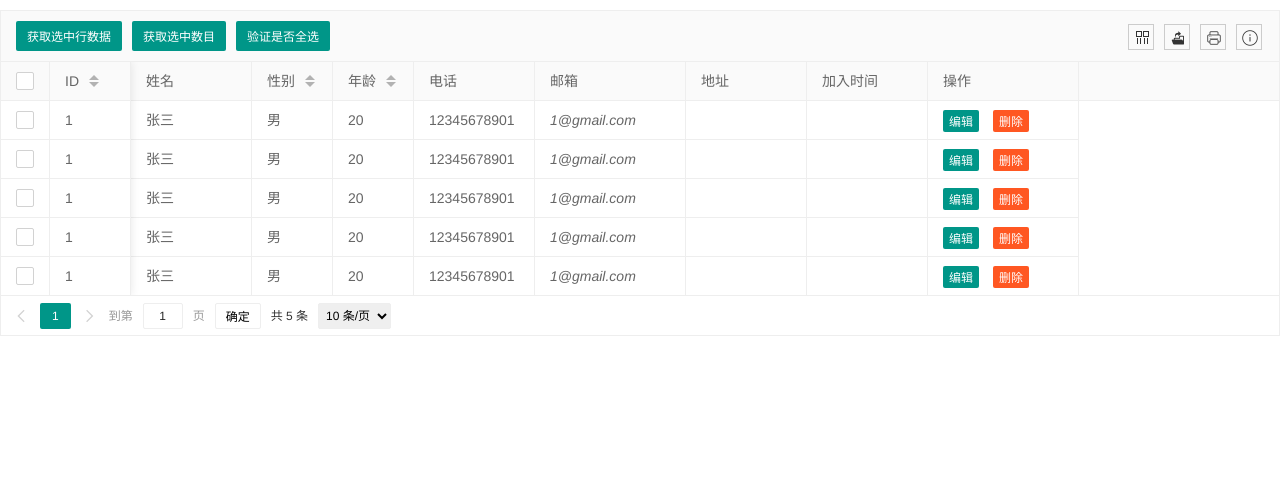
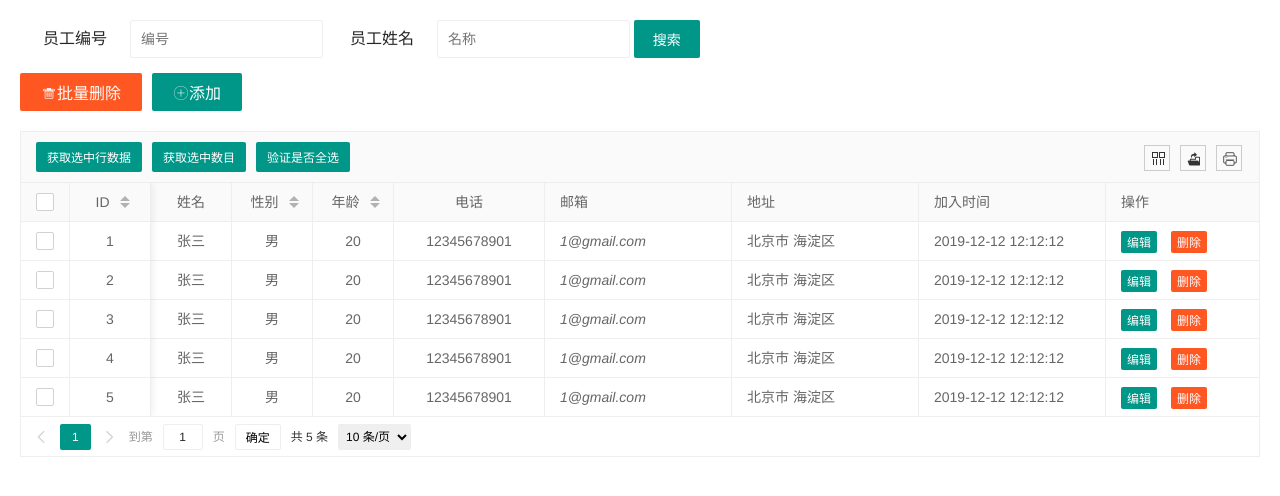
Before and after one commit to Acredcorping/web, a website: page pages/employeeManagement.html in a window 1280 px wide. Drawn offline with Linux system fonts and the light colour scheme.

Commit message:
添加function-util.js

```diff
--- a/app.js
+++ b/app.js
@@ -8,7 +8,7 @@ app.use(cors());
 app.use(bodyParser.json());
 
 //添加会议室
-app.post('/add-room-data', (req, res) => {
+app.post('/save-room-data', (req, res) => {
   const newRoom = req.body;
   const fs = require('fs');
     // 读取JSON文件
--- a/pages/employeeManagement.html
+++ b/pages/employeeManagement.html
@@ -1,14 +1,43 @@
 <!DOCTYPE html>
 <html>
+
 <head>
     <meta charset="utf-8">
     <title>人员管理</title>
     <meta name="renderer" content="webkit">
     <meta http-equiv="X-UA-Compatible" content="IE=edge,chrome=1">
     <meta name="viewport" content="width=device-width, initial-scale=1, maximum-scale=1">
-  <link rel="stylesheet" href="../static/layui-v2.6.8/layui/css/layui.css"  media="all">
+    <link rel="stylesheet" href="../static/layui-v2.6.8/layui/css/layui.css" media="all">
+    <link rel="stylesheet" href="../static/css/employeeManagement.css">
+    </link>
 </head>
+
 <body>
+    <div class="table-body" style="margin: 20px">
+        <div class="search" style="margin-top: 20px;">
+            <div class="layui-inline">
+                <label class="layui-form-label search-hint">员工编号</label>
+                <div class="layui-inline">
+                    <input class="layui-input" placeholder="编号" name="id" id="demoReload" autocomplete="off">
+                </div>
+            </div>
+            <div class="layui-inline">
+                <label class="layui-form-label search-hint">员工姓名</label>
+                <div class="layui-inline">
+                    <input class="layui-input" placeholder="名称" name="id" id="demoReload" autocomplete="off">
+                </div>
+            </div>
+            <button class="layui-btn" data-type="reload">搜索</button>
+        </div>
+
+        <div class="layui-btn-container add-del-btn">
+            <button type="button" class="layui-btn layui-btn-danger">
+                <i class="layui-icon layui-icon-delete">批量删除</i>
+            </button>
+            <button type="button" class="layui-btn" href="#" id="addConferenceRoomButton">
+                <i class="layui-icon layui-icon-add-circle-fine" id="addConferenceRoomButton">添加</i>
+            </button>
+        </div>
 
         <table class="layui-hide" id="employeeTable" lay-filter="test"></table>
 
@@ -28,6 +57,7 @@
 
         <script src="../static/layui-v2.6.8/layui/layui.js" charset="utf-8"></script>
         <script src="../static/js/employeeManagement.js"></script>
+    </div>
+</body>
 
-</body>
 </html>
--- /dev/null
+++ b/static/css/employeeManagement.css
@@ -0,0 +1,11 @@
+.search-hint{
+    display: block;
+    text-align: center;
+    font-size: 16px;
+    font-family: Arial, sans-serif;
+}
+
+.add-del-btn{
+    margin-top: 15px;
+    margin-bottom: 10px;
+}
--- a/static/js/employeeManagement.js
+++ b/static/js/employeeManagement.js
@@ -5,24 +5,21 @@ layui.use('table', function(){
       elem: '#employeeTable'
       ,url:'../static/json/employees.json'
       ,toolbar: '#toolbarDemo' //开启头部工具栏，并为其绑定左侧模板
-      ,defaultToolbar: ['filter', 'exports', 'print', { //自定义头部工具栏右侧图标。如无需自定义，去除该参数即可
-        title: '提示'
-        ,layEvent: 'LAYTABLE_TIPS'
-        ,icon: 'layui-icon-tips'
-      }]
+      ,cellMinWidth: 80
+      ,defaultToolbar: ['filter', 'exports', 'print']
       ,title: '用户数据表'
       ,cols: [[
-        {type: 'checkbox', fixed: 'left'}
-        ,{field:'e_id', title:'ID', width:80, fixed: 'left', unresize: true, sort: true}
-        ,{field:'e_name', title:'姓名', width:120}
-        ,{field:'e_sex', title:'性别', width:80, sort: true}
-        ,{field:'e_age', title:'年龄', width:80, sort: true}
-        ,{field:'e_phoneNum', title:'电话', width:120}
-        ,{field:'e_email', title:'邮箱', width:150, templet: function(res){
+        {type: 'checkbox', fixed: 'left', align: "center"}
+        ,{field:'e_id', title:'ID', fixed: 'left', width: 80, unresize: true, sort: true, align: "center"}
+        ,{field:'e_name', title:'姓名', width: 80, align: "center"}
+        ,{field:'e_sex', title:'性别', sort: true, width: 80, align: "center"}
+        ,{field:'e_age', title:'年龄', sort: true, width: 80, align: "center"}
+        ,{field:'e_phoneNum', title:'电话', width:150, align: "center"}
+        ,{field:'e_email', title:'邮箱', templet: function(res){
           return '<em>'+ res.e_email +'</em>'
         }}
-        ,{field:'city', title:'地址', width:120}
-        ,{field:'joinTime', title:'加入时间', width:120}
+        ,{field:'e_address', title:'地址'}
+        ,{field:'e_addTime', title:'加入时间'}
         ,{fixed: 'right', title:'操作', toolbar: '#barDemo', width:150}
       ]]
       ,page: true
@@ -42,11 +39,6 @@ layui.use('table', function(){
         break;
         case 'isAll':
           layer.msg(checkStatus.isAll ? '全选': '未全选');
-        break;
-
-        //自定义头工具栏右侧图标 - 提示
-        case 'LAYTABLE_TIPS':
-          layer.alert('这是工具栏右侧自定义的一个图标按钮');
         break;
       };
     });
--- a/static/json/employees.json
+++ b/static/json/employees.json
@@ -10,47 +10,47 @@
             "e_age": "20",
             "e_phoneNum": "12345678901",
             "e_email": "1@gmail.com",
-            "e_address": "北京市海淀区",
+            "e_address": "北京市 海淀区",
             "e_addTime": "2019-12-12 12:12:12"
         },
         {
-            "e_id": "1",
+            "e_id": "2",
             "e_name": "张三",
             "e_sex": "男",
             "e_age": "20",
             "e_phoneNum": "12345678901",
             "e_email": "1@gmail.com",
-            "e_address": "北京市海淀区",
+            "e_address": "北京市 海淀区",
             "e_addTime": "2019-12-12 12:12:12"
         },
         {
-            "e_id": "1",
+            "e_id": "3",
             "e_name": "张三",
             "e_sex": "男",
             "e_age": "20",
             "e_phoneNum": "12345678901",
             "e_email": "1@gmail.com",
-            "e_address": "北京市海淀区",
+            "e_address": "北京市 海淀区",
             "e_addTime": "2019-12-12 12:12:12"
         },
         {
-            "e_id": "1",
+            "e_id": "4",
             "e_name": "张三",
             "e_sex": "男",
             "e_age": "20",
             "e_phoneNum": "12345678901",
             "e_email": "1@gmail.com",
-            "e_address": "北京市海淀区",
+            "e_address": "北京市 海淀区",
             "e_addTime": "2019-12-12 12:12:12"
         },
         {
-            "e_id": "1",
+            "e_id": "5",
             "e_name": "张三",
             "e_sex": "男",
             "e_age": "20",
             "e_phoneNum": "12345678901",
             "e_email": "1@gmail.com",
-            "e_address": "北京市海淀区",
+            "e_address": "北京市 海淀区",
             "e_addTime": "2019-12-12 12:12:12"
         }
     ]
```
Also changed, not shown: static/js/function-util.js (added, +19 -0 lines), static/json/conferenceRoom.json (+8 -4 lines). Lines whose indentation alone changed are shown as unchanged.
